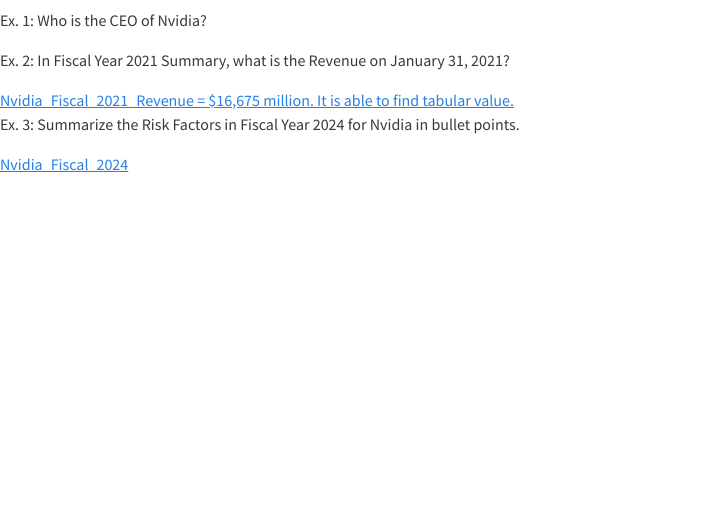
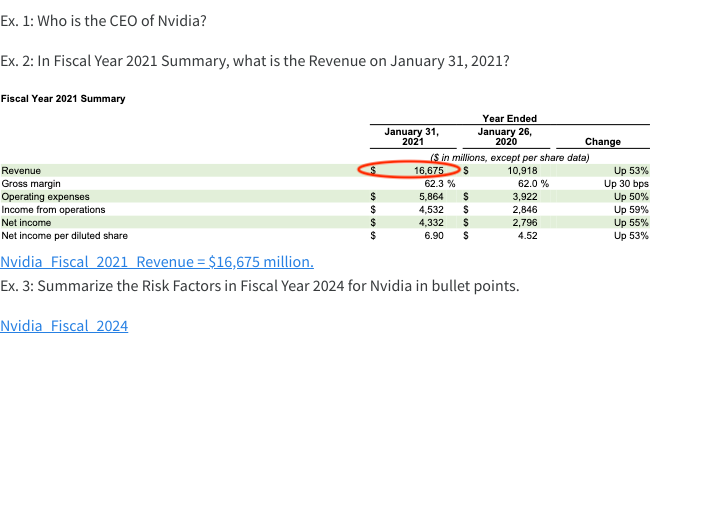
Before and after one commit to tlhuang3/Nvidia_10-K_Chatbot, a Python web app: template src/templates/index.html in a window 1280 px wide. Shown: the part 58-571 px from the top of the page, without its empty margins (0-713 px from the left). Run offline with Jinja, Linux system fonts and the light colour scheme; the template is opened without the code that fills it, so the values that code supplies are empty; some libraries are stand-ins or nearby versions.

Commit message:
Added an image

```diff
--- a/src/templates/index.html
+++ b/src/templates/index.html
@@ -18,9 +18,8 @@
         <h1 class="display-5">Welcome to {{demo_name}} Demo!</h1>
         <p>Ex. 1: Who is the CEO of Nvidia?</p>
         <p>Ex. 2: In Fiscal Year 2021 Summary, what is the Revenue on January 31, 2021?</p>
-        <a href="https://d18rn0p25nwr6d.cloudfront.net/CIK-0001045810/0ec16816-55e2-4812-8f77-75cab5909247.pdf">Nvidia_Fiscal_2021_Revenue = $16,675 million.
-            It is able to find tabular value.
-        </a>
+        <img src="{{url_for('static', filename='Nvidia_Fiscal_2021_Revenue.png')}}" width="658" height="161"/>
+        <a href="https://d18rn0p25nwr6d.cloudfront.net/CIK-0001045810/0ec16816-55e2-4812-8f77-75cab5909247.pdf">Nvidia_Fiscal_2021_Revenue = $16,675 million.</a>
         <p>Ex. 3: Summarize the Risk Factors in Fiscal Year 2024 for Nvidia in bullet points.</p>
         <a href="https://d18rn0p25nwr6d.cloudfront.net/CIK-0001045810/1cbe8fe7-e08a-46e3-8dcc-b429fc06c1a4.pdf">Nvidia_Fiscal_2024</a>
         <div id="messages" class="px-4 pb-4 pt-2 flex-grow-1 overflow-y-auto overflow-x-hidden align-items-stretch">
```
Also changed, not shown: src/static/Nvidia_Fiscal_2021_Revenue.png (renamed from src/Nvidia_Fiscal_2021_Revenue.png), 3 other files.
